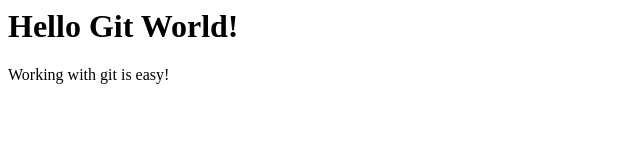
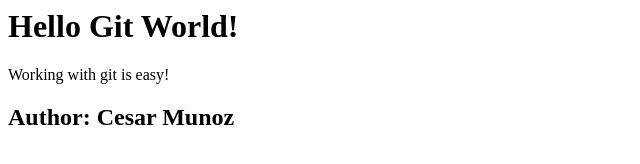
Before and after one commit to cesar-org/GitGitHubMasterclass, a plain HTML site: page index.html in a window 1280 px wide. Shown: the whole page, without its empty margins (0-640 px from the left). Drawn offline with Linux system fonts and the light colour scheme.

Commit message:
Add author

```diff
--- a/index.html
+++ b/index.html
@@ -3,3 +3,5 @@
 <div>
     <p>Working with git is easy!</p>
 </div>
+
+<h2>Author: Cesar Munoz</h2>
```
